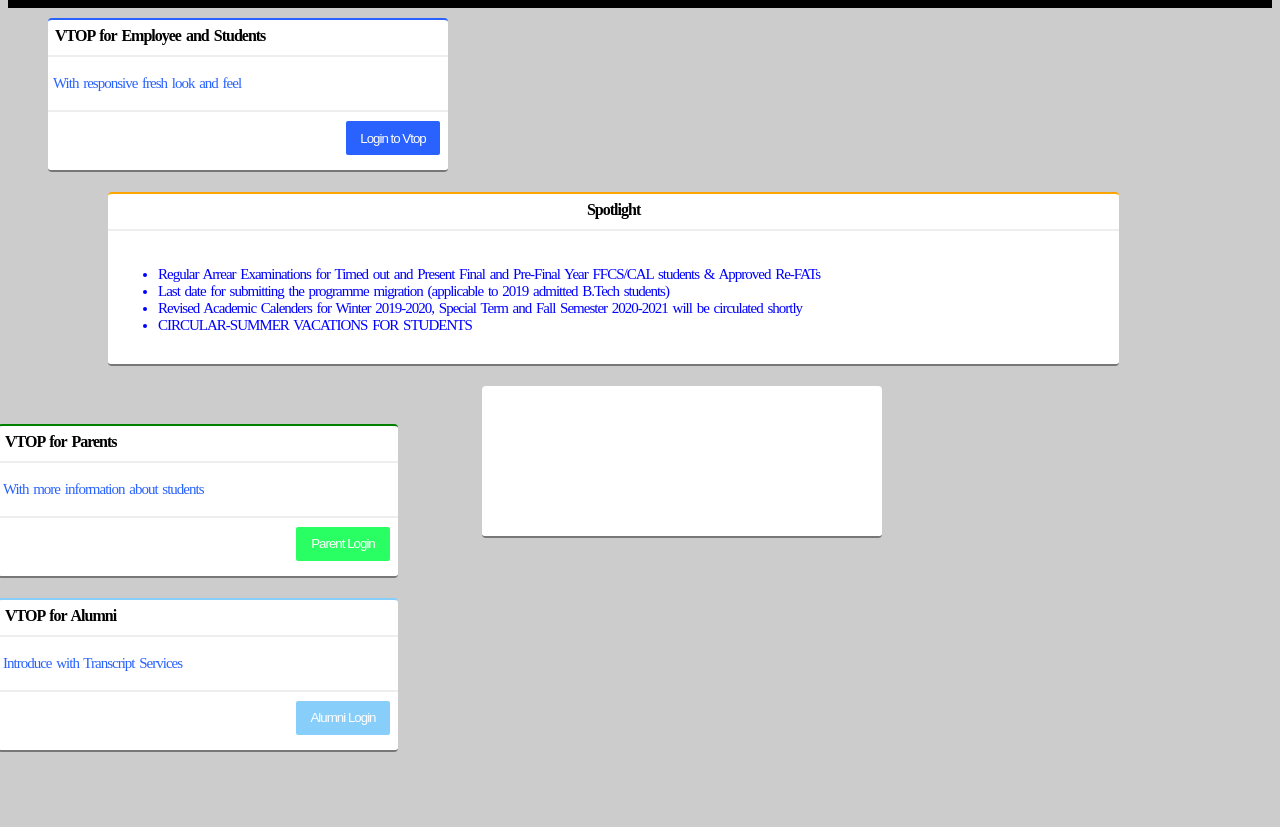
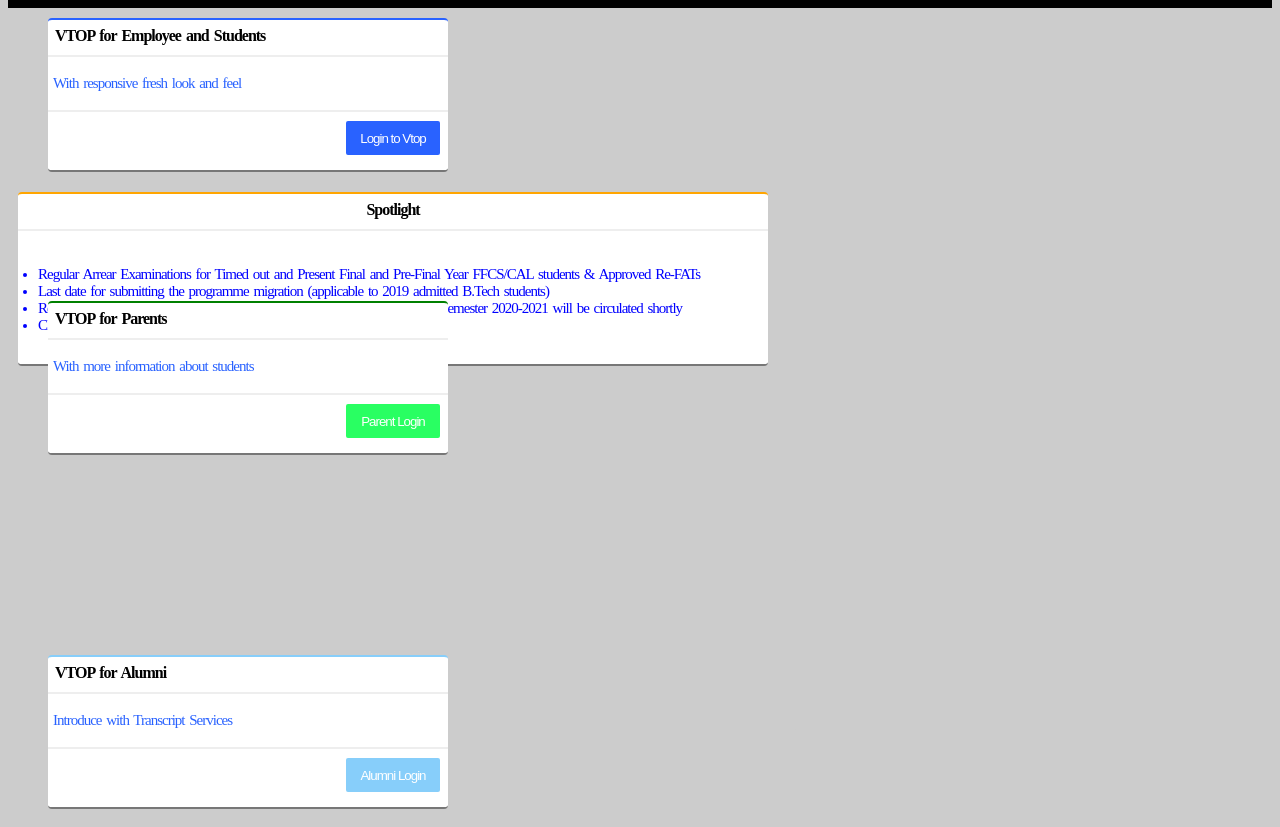
Before and after one commit to Sanskrita2001/vtopwebpage, a plain HTML site: page index.html in a window 1280 px wide. Shown: the part 78-905 px from the top of the page. Before the commit the page ends 848 px from the top, so only its background shows below. Drawn offline with Linux system fonts and the light colour scheme; files that its build step writes are made by us from their sources.

Commit message:
Add files via upload

```diff
--- a/style.css
+++ b/style.css
@@ -45,6 +45,7 @@ body
 {
     border-top: 2px solid rgb(41,98,255);
     float: left;
+    position: relative;
 }
 .student h4
 {
@@ -76,9 +77,9 @@ body
 .spotlight
 {
     border-top:2px solid orange;
-    margin-left: 100px;
+    margin-left: 10px;
     height: 170px;
-    width: 80%;
+    width: 750px;
 }
 .spotlight h4
 {
@@ -93,14 +94,13 @@ body
     letter-spacing: -1px;
     word-spacing: 2px;
     font-size: 15px;
-    padding: 20px 50px;
+    padding: 20px ;
 }
 .parent
 {
     border-top: 2px solid green;
-    margin-left: -10px;
-    margin-right: 40px;
-    clear: left;
+    position: relative;
+    top: -85px;
 }
 .parent h4
 {
@@ -129,11 +129,19 @@ body
     padding: 5px;
     letter-spacing: -1px;
 }
+ .empty
+{
+    //margin-left: 10px;
+    height: 170px;
+    width: 750px;
+    background-color: #ccc;
+    border-bottom: #ccc;
+}
+
 .alumni
 {
     border-top: 2px solid lightskyblue;
-    clear: right;
-    margin-left: -10px;
+    margin-top: -85px;
 }
 .alumni h4
 {
```
